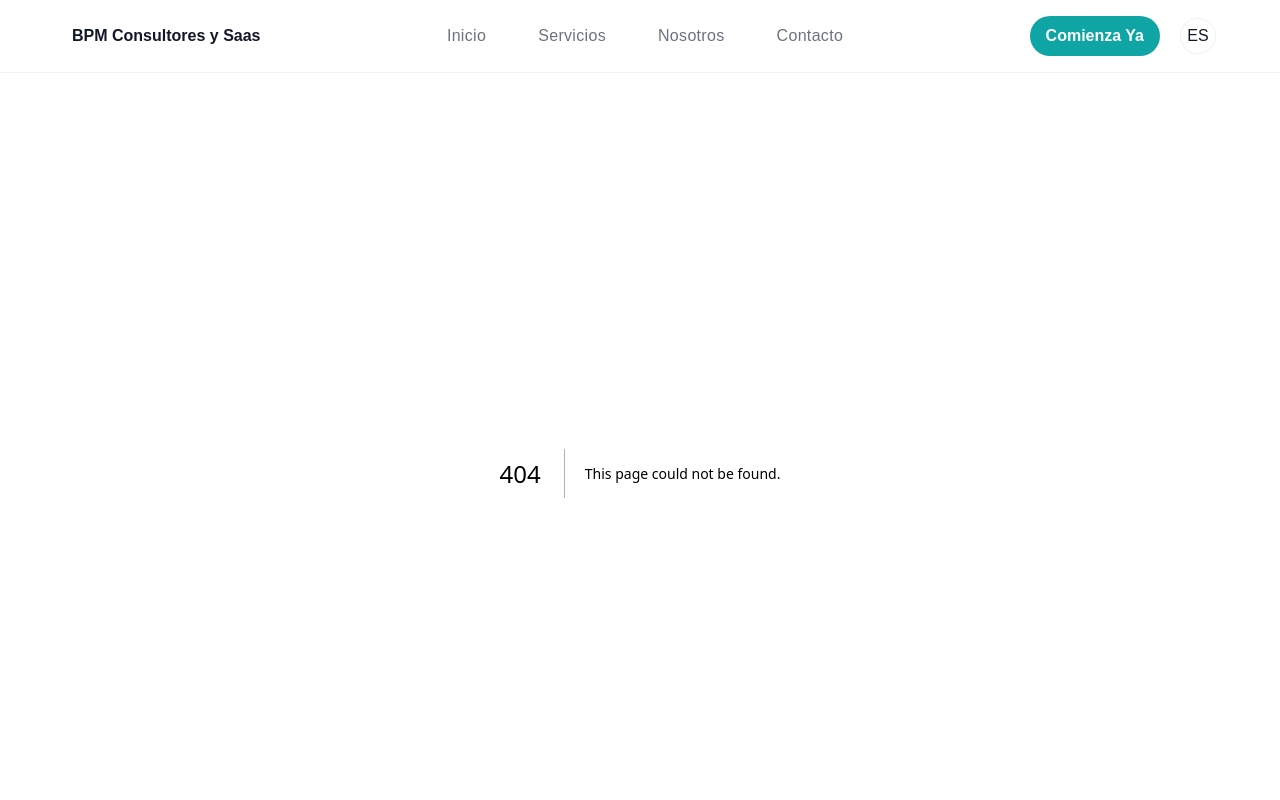
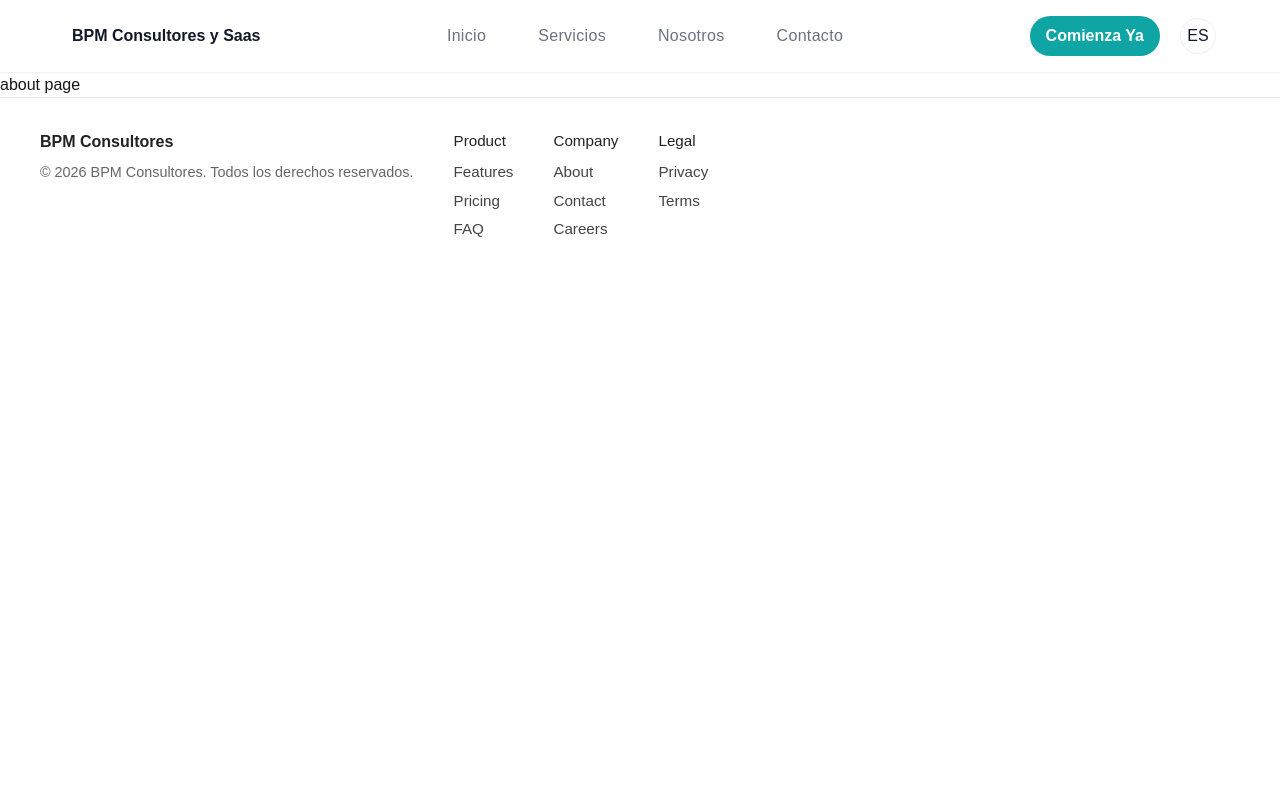
Before and after one commit to HenryDiAmped/bpmconsultores, a Next.js app: page /about in a window 1280 px wide. Before the commit this address had no page. Shown: the top 800 px of the page. Built offline with nearby package versions, Linux system fonts and the light colour scheme.

Commit message:
Estructurando carpetas

```diff
--- /dev/null
+++ b/app/about/page.tsx
@@ -0,0 +1,14 @@
+import Image from "next/image";
+
+export const metadata = {
+  title: "About",
+  description: "Generated by create next app",
+};
+
+export default function Home() {
+  return (
+      <main>
+        <h1>about page</h1>
+      </main>
+  );
+}
--- /dev/null
+++ b/app/api/hello/route.ts
@@ -0,0 +1,5 @@
+import { NextResponse } from "next/server";
+
+export async function GET(request: Request) {
+    return NextResponse.json({data: 'Hola'})
+}
```
